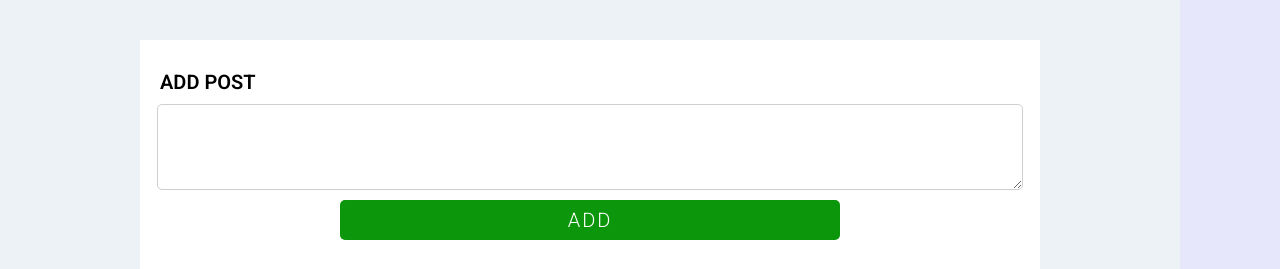
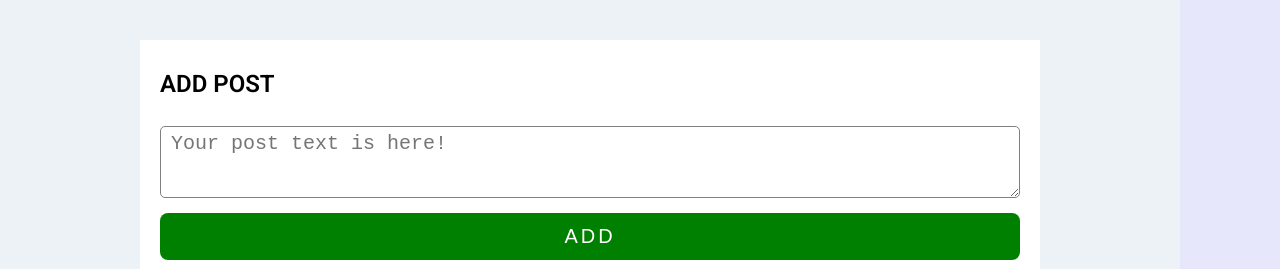
Before and after one commit to K-ara-puz/react-chat, a React (Create React App) app: page /posts in a window 1280 px wide. Shown: the part 672-941 px from the top of the page. Built offline with nearby package versions, Linux system fonts and the light colour scheme; no server answers.

Commit message:
rework addPost form from usually form to React-form

```diff
--- /dev/null
+++ b/src/components/forms/AddPostForm.jsx
@@ -0,0 +1,84 @@
+import { connect } from "react-redux";
+import { Component } from "react";
+import { compose } from "@reduxjs/toolkit";
+import { Form, Field } from "react-final-form";
+import "./AddPostForm.scss";
+import { addPost } from "../../store/features/posts";
+
+class AddPostForm extends Component {
+  constructor(props) {
+    super(props)
+
+    this.state = {
+      postText: '',
+    }
+  }
+  submitForm(values) {
+    this.props.addPost(values.postText);
+    this.clearInput();
+  }
+  afterChange(e) {
+    this.setState({postText: e.target.value})
+  }
+  clearInput() {
+    this.setState({postText: ''})
+  }
+  render() {
+    return (
+      <Form
+        onSubmit={(values) => this.submitForm(values)}
+        validate={(values) => {
+          const errors = {};
+          if ( values.postText && values.postText.length < 10) {
+            errors.postText = "Text length min 10 symbols!";
+          }
+          return errors;
+        }}
+      >
+        {({ handleSubmit, pristine, form, submitting }) => (
+          <form onSubmit={handleSubmit} className="add-post-form">
+            <Field name="postText">
+              {({ input, meta }) => (
+                <div
+                  className={
+                    meta.error && meta.touched
+                      ? "add-post-form__field __error"
+                      : "add-post-form__field"
+                  }
+                >
+                  <label htmlFor="postText">ADD POST</label>
+                  <textarea
+                    {...input}
+                    onInput={(e) => this.afterChange(e)}
+                    type="text"
+                    placeholder="Your post text is here!"
+                    value={this.state.postText}
+                  />
+                  {meta.error && meta.touched && (
+                    <span className="add-post-form__field__errorText">
+                      {meta.error}
+                    </span>
+                  )}
+                </div>
+              )}
+            </Field>
+            <button type="submit">ADD</button>
+          </form>
+        )}
+      </Form>
+    );
+  }
+}
+
+const mapStateToProps = (state) => {
+  return {};
+};
+const mapDispatchToProps = (dispatch) => {
+  return {
+    addPost: (text) => dispatch(addPost(text)),
+  };
+};
+
+export default compose(connect(mapStateToProps, mapDispatchToProps))(
+  AddPostForm
+);
--- /dev/null
+++ b/src/components/forms/AddPostForm.scss
@@ -0,0 +1,54 @@
+.add-post-form {
+    font-family: 'Roboto', sans-serif;
+    margin-bottom: 30px;
+    flex: 1 1 auto;
+    display: flex;
+    flex-direction: column;
+    row-gap: 15px;
+    &__field {
+        font-size: 18px;
+        display: flex;
+        flex-direction: column;
+        row-gap: 8px;
+        label {
+            align-self: start;
+            font-weight: 600;
+            font-size: 24px;
+            margin-bottom: 20px;
+        }
+        textarea {
+            min-height: 60px;
+            border: 1px solid gray;
+            padding: 5px 10px;
+            font-size: 20px;
+            border-radius: 5px;
+            resize: vertical;
+        }
+        &.__error {
+            input {
+                border: 2px solid red;
+            }
+        }
+        &__errorText {
+            text-align: left;
+            font-weight: 600;
+            color: red;
+        }
+    }
+    button {
+        background-color: green;
+        border: none;
+        padding: 12px;
+        border-radius: 8px;
+        color: #fff;
+        font-size: 20px;
+        text-transform: uppercase;
+        letter-spacing: 3px;
+    }
+    &__errors {
+        text-align: left;
+        font-size: 20px;
+        color: red;
+        font-weight: 600;
+    }
+}
--- a/src/components/posts/Posts.jsx
+++ b/src/components/posts/Posts.jsx
@@ -1,25 +1,18 @@
-import { addPost } from "../../store/features/posts";
 import Post from "./Post";
 import './Posts.scss';
-import { useSelector, useDispatch } from "react-redux";
-import { useRef } from "react";
+import { useSelector } from "react-redux";
+import AddPostForm from "../forms/AddPostForm";
 
 const Posts = () => {
     let posts = useSelector((state) => state.posts);
-    const dispatch = useDispatch();
 
     let postDivs = posts.map( el => {
         return <Post key={el.message} authorImage={el.authorAvatar} message={el.message}></Post>
     })
-    const inputRef = useRef();
 
     return (
         <div className="posts">
-            <div className="posts__add-form">
-                <div className="posts__add-form__title">Add Post</div>
-                <textarea type="text" ref={inputRef} className="posts__add-form__input" />
-                <button onClick={() => dispatch(addPost(inputRef.current.value))} className="posts__add-form__btn">ADD</button>
-            </div>
+            <AddPostForm></AddPostForm>
             <div className="posts__list">{postDivs}</div>
         </div>
     )
--- a/src/components/posts/Posts.scss
+++ b/src/components/posts/Posts.scss
@@ -1,44 +1,5 @@
 .posts {
     padding: 20px 10px;
-    &__add-form {
-        font-family: 'Roboto', sans-serif;
-        display: flex;
-        flex-direction: column;
-        row-gap: 10px;
-        align-items: center;
-        margin-bottom: 30px;
-        &__title {
-            text-align: left;
-            text-transform: uppercase;
-            font-weight: 600;
-            font-size: 20px;
-            width: 100%;
-        }
-        &__input {
-            border: 1px solid rgb(207, 207, 207);
-            border-radius: 5px;
-            height: auto;
-            display: flex;
-            flex-wrap: wrap;
-            width: 100%;
-            min-height: 80px;
-        }
-        &__btn {
-            background-color: rgb(12, 150, 12);
-            border: none;
-            padding: 8px;
-            border-radius: 5px;
-            color: #fff;
-            font-size: 20px;
-            letter-spacing: 2px;
-            font-family: 'Roboto', sans-serif;
-            width: 100%;
-            max-width: 500px;
-            &:active {
-                background-color: rgb(45, 201, 45);
-            }
-        }
-    }
     &__list {
         display: flex;
         flex-direction: column-reverse;
```
